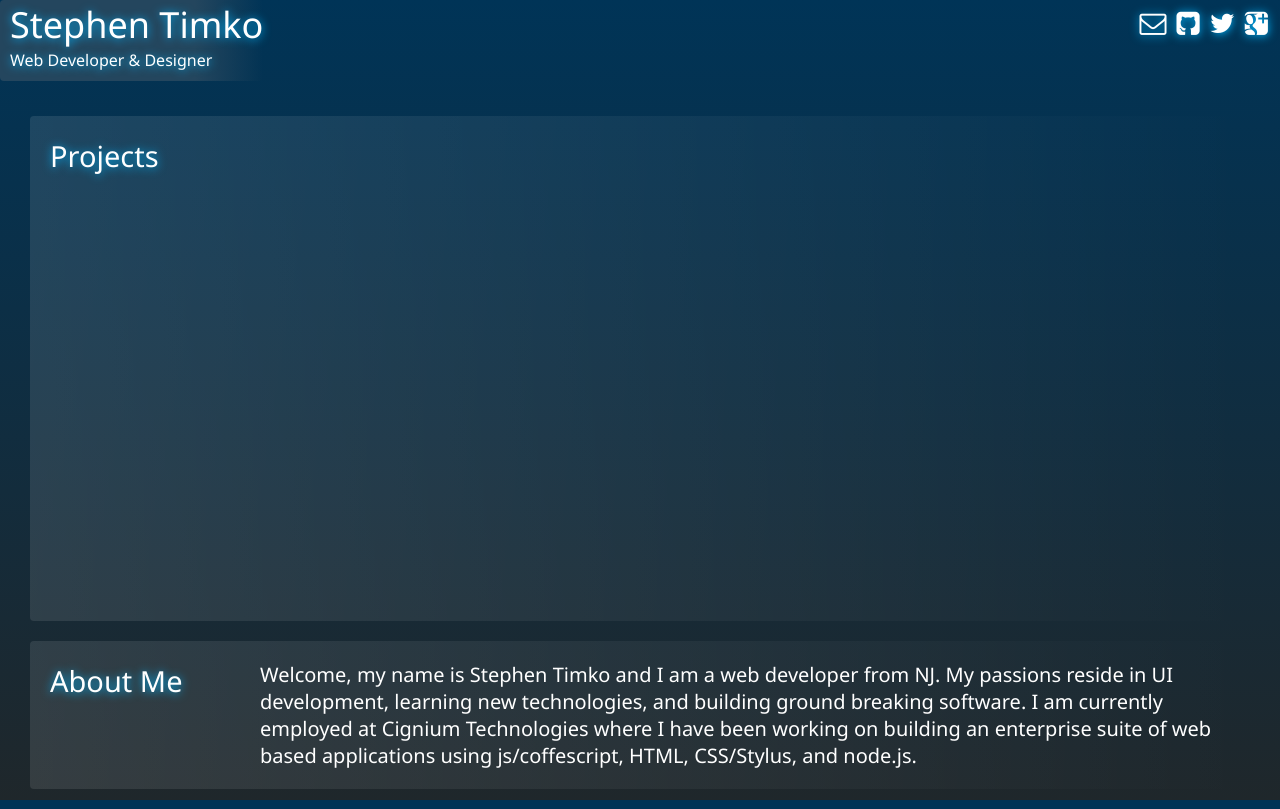
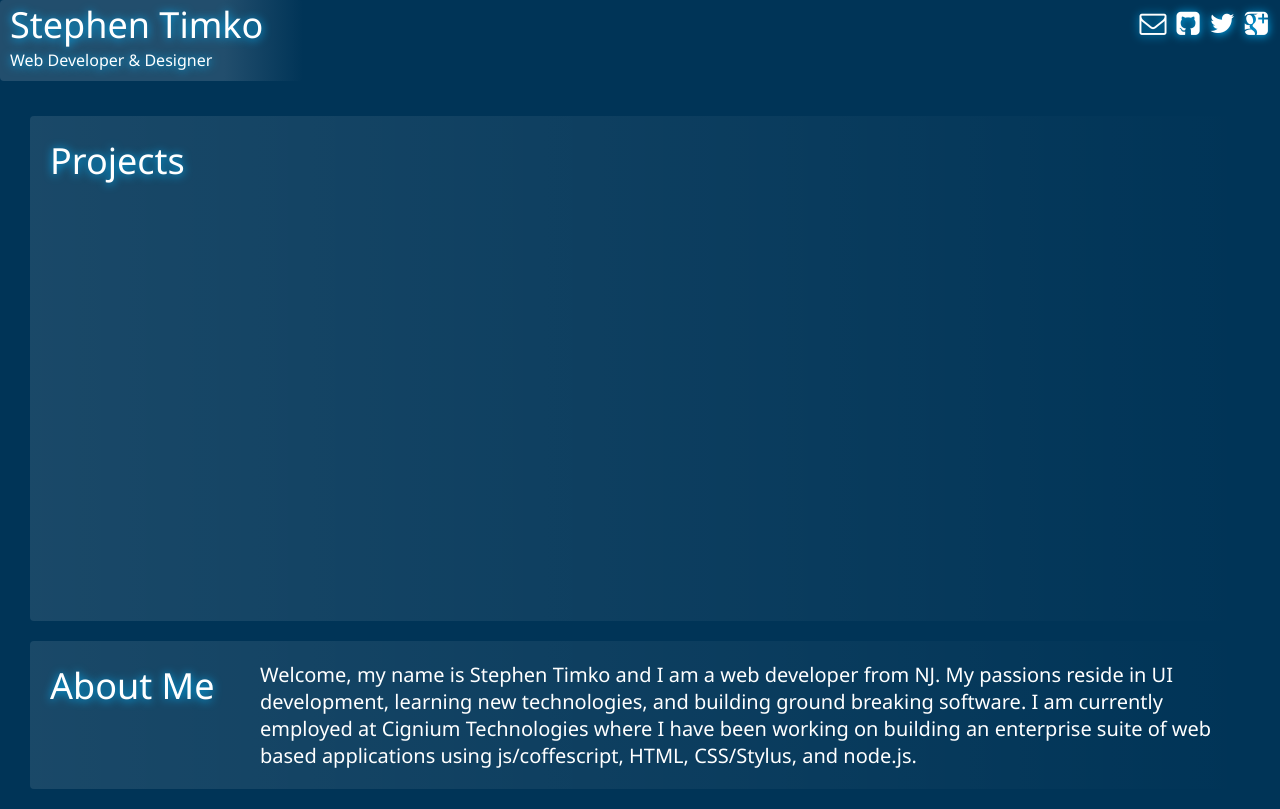
Before and after one commit to stimko/stephentimko, a Node server app: page / in a window 1280 px wide. Run offline with Node 20, Linux system fonts and the light colour scheme; data that the repository does not hold is empty; some libraries are stand-ins or nearby versions.

Commit message:
layout adjustments

```diff
--- a/public/stylesheets/style.css
+++ b/public/stylesheets/style.css
@@ -4,18 +4,18 @@ ol,ul{list-style:none}
 table{border-collapse:separate;border-spacing:0;vertical-align:middle}
 caption,th,td{text-align:left;font-weight:normal;vertical-align:middle}
 a img{border:none}
-html,body{height:100%;color:#fff;position:relative;font:18px 'Segoe UI',serif;background:-webkit-gradient(linear, left top, left bottom, color-stop(0, #003457), color-stop(1, #1f272b));background:-webkit-linear-gradient(top, #003457 0%, #1f272b 100%);background:-moz-linear-gradient(top, #003457 0%, #1f272b 100%);background:-o-linear-gradient(top, #003457 0%, #1f272b 100%);background:-ms-linear-gradient(top, #003457 0%, #1f272b 100%);background:linear-gradient(top, #003457 0%, #1f272b 100%);-webkit-perspective:1600;-moz-perspective:1600;-ms-perspective:1600;perspective:1600}
+html,body{height:100%;color:#fff;position:relative;font:18px 'Segoe UI',serif;background:#003457;-webkit-perspective:1600;-moz-perspective:1600;-ms-perspective:1600;perspective:1600}
 .section{-webkit-border-radius:4px;border-radius:4px;margin-bottom:20px;background:-webkit-gradient(linear, left top, right top, color-stop(0, rgba(255,255,255,0.1)), color-stop(1, rgba(255,255,255,0)));background:-webkit-linear-gradient(left, rgba(255,255,255,0.1) 0%, rgba(255,255,255,0) 100%);background:-moz-linear-gradient(left, rgba(255,255,255,0.1) 0%, rgba(255,255,255,0) 100%);background:-o-linear-gradient(left, rgba(255,255,255,0.1) 0%, rgba(255,255,255,0) 100%);background:-ms-linear-gradient(left, rgba(255,255,255,0.1) 0%, rgba(255,255,255,0) 100%);background:linear-gradient(left, rgba(255,255,255,0.1) 0%, rgba(255,255,255,0) 100%)}
-.content{padding:116px 30px 0 30px}
-.header{padding:0 0 10px 10px;text-shadow:0 1px 10px #00b7ff;background:-webkit-gradient(linear, left top, right top, color-stop(0.74, #24465e), color-stop(1, rgba(36,70,94,0)));background:-webkit-linear-gradient(left, #24465e 74%, rgba(36,70,94,0) 100%);background:-moz-linear-gradient(left, #24465e 74%, rgba(36,70,94,0) 100%);background:-o-linear-gradient(left, #24465e 74%, rgba(36,70,94,0) 100%);background:-ms-linear-gradient(left, #24465e 74%, rgba(36,70,94,0) 100%);background:linear-gradient(left, #24465e 74%, rgba(36,70,94,0) 100%);position:fixed;}
+.content{overflow-x:hidden;padding:116px 30px 0 30px}
+.header{padding:0 40px 10px 10px;text-shadow:0 1px 10px #00b7ff;background:-webkit-gradient(linear, left top, right top, color-stop(0.74, #224e6d), color-stop(1, rgba(36,70,94,0)));background:-webkit-linear-gradient(left, #224e6d 74%, rgba(36,70,94,0) 100%);background:-moz-linear-gradient(left, #224e6d 74%, rgba(36,70,94,0) 100%);background:-o-linear-gradient(left, #224e6d 74%, rgba(36,70,94,0) 100%);background:-ms-linear-gradient(left, #224e6d 74%, rgba(36,70,94,0) 100%);background:linear-gradient(left, #224e6d 74%, rgba(36,70,94,0) 100%);position:fixed;}
 .header .position{font-size:16px}
 #about{font-size:20px;padding:20px 20px 20px 230px}
 h1{color:#fff;font-size:2em}
 ul li{list-style-type:none}
-.section-header{padding:20px;float:left;font-size:29px;text-shadow:0 1px 10px #00b7ff}
+.section-header{padding:20px;float:left;font-size:2em;text-shadow:0 1px 10px #00b7ff}
 .social{padding:4px 7px;position:fixed;-webkit-border-radius:38px;border-radius:38px;font-size:1.5em;right:0;}
 .social i{color:#fff;text-shadow:0 1px 10px #00b7ff;padding:5px}
-#projects{padding:105px 476px 0 476px;height:400px;}
+#projects{padding:105px 600px 0 600px;height:400px;}
 #projects #projects-list{width:145px;margin:0 auto;}
 #projects #projects-list li{position:absolute;-webkit-transform-origin:0 275px;-moz-transform-origin:0 275px;-o-transform-origin:0 275px;-ms-transform-origin:0 275px;transform-origin:0 275px;font-size:24px;-webkit-transform-style:preserve-3d;-moz-transform-style:preserve-3d;-o-transform-style:preserve-3d;-ms-transform-style:preserve-3d;transform-style:preserve-3d;}
 #projects #projects-list li .face{position:absolute;-webkit-backface-visibility:hidden;-moz-backface-visibility:hidden;-ms-backface-visibility:hidden;backface-visibility:hidden;padding:5px;width:195px;height:295px;-webkit-border-radius:4px;border-radius:4px;-webkit-box-shadow:-11px 10px 31px rgba(255,255,255,0.13);box-shadow:-11px 10px 31px rgba(255,255,255,0.13);background:rgba(255,255,255,0.5);border:3px solid rgba(255,255,255,0.3);}
--- a/public/stylesheets/style.styl
+++ b/public/stylesheets/style.styl
@@ -11,7 +11,7 @@ body
   color white
   position relative
   font 18px 'Segoe UI', serif
-  background linear-gradient(top, #003457, rgb(31, 39, 43))
+  background #003457
   perspective 1600
   // padding 15px
 
@@ -21,12 +21,14 @@ body
   background linear-gradient(left, rgba(255,255,255,0.1), rgba(255,255,255,0))
 
  .content
+   overflow-x hidden
    padding 116px 30px 0 30px
 
 .header
   padding 0 40px 10px 10px
   text-shadow 0px 1px 10px rgba(0,183,255,1)
-  background linear-gradient(left, #24465E 74%, rgba(36, 70, 94, 0) 100%)
+  background linear-gradient(left, #224E6D 74%, rgba(36, 70, 94, 0) 100%)
+  border-bottom-left-radius 18px
   //SAVING background linear-gradient(left, rgba(255,255,255,0.1), rgba(255,255,255,0))
   position fixed
   // border-top-left-radius 5px
@@ -50,7 +52,7 @@ ul
 .section-header
   padding 20px
   float:left
-  font-size 29px
+  font-size 2em
   text-shadow 0px 1px 10px rgba(0,183,255,1)
 
 .social
@@ -65,7 +67,7 @@ ul
     padding 5px
 
 #projects
-  padding 105px 476px 0 476px
+  padding 105px 600px 0 600px
   height 400px
   #projects-list
     width 145px
```
Also changed, not shown: public/javascripts/main.js (+24 -10 lines).
